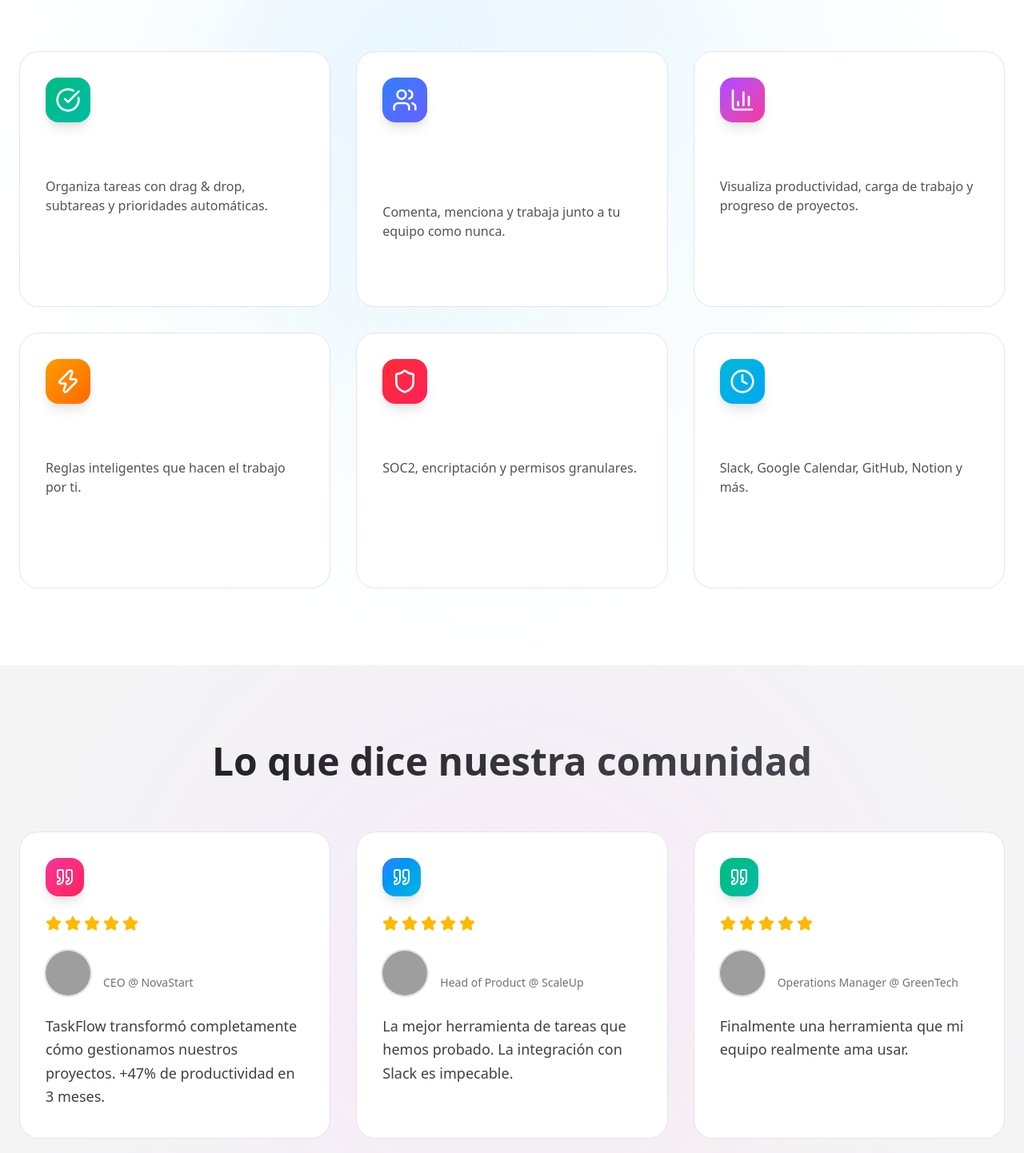
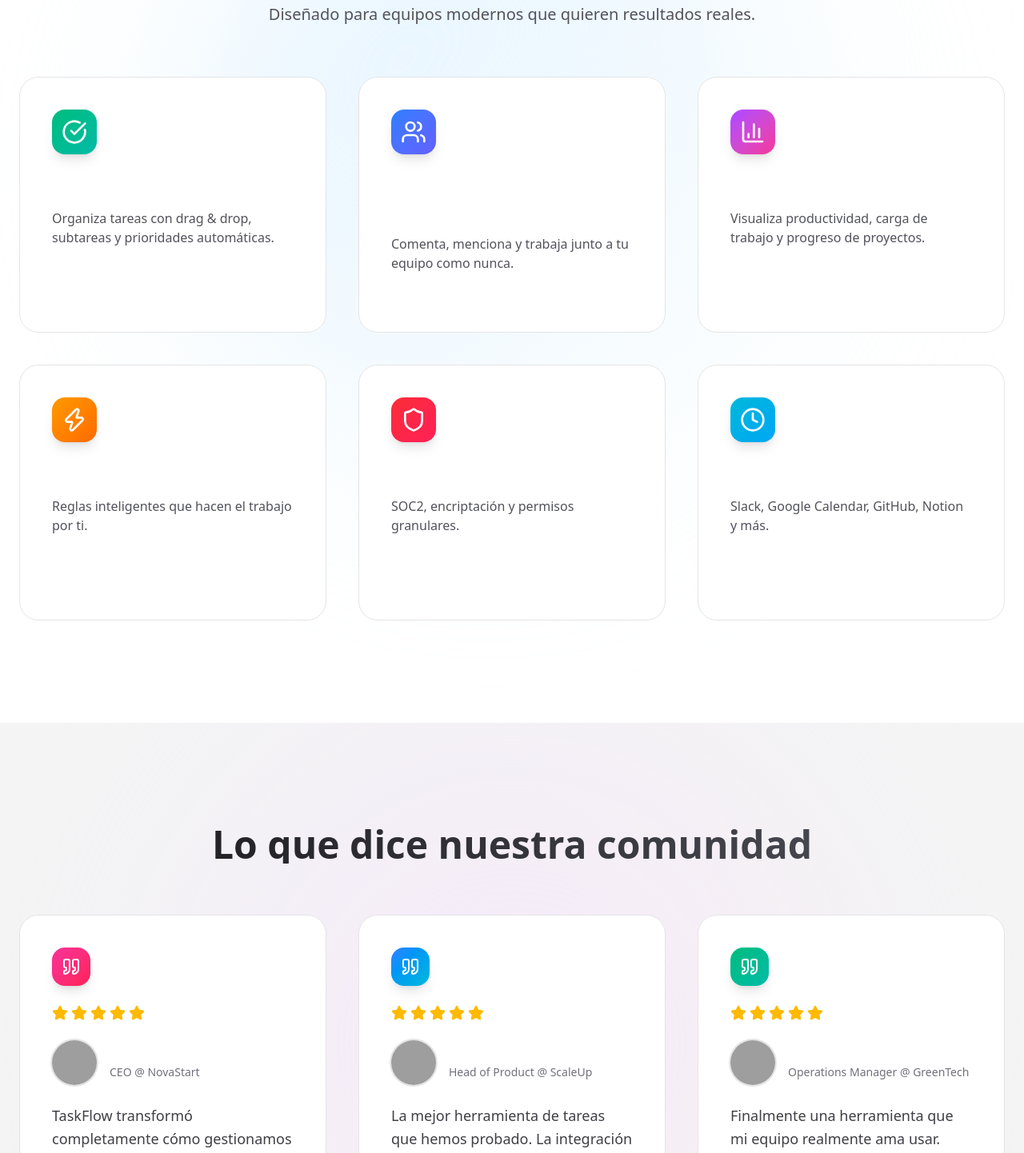
Before and after one commit to bgggmm/taskflow, a Next.js app: page / in a window 1280 px wide. Shown: the part 988-2430 px from the top of the page at 80% size. Built offline with nearby package versions, Linux system fonts and the light colour scheme; grey boxes are pictures that could not be loaded.

Commit message:
visualfix5

```diff
--- a/components/Contact.tsx
+++ b/components/Contact.tsx
@@ -58,7 +58,7 @@ export default function Contact() {
   };
 
   return (
-    <section id="contacto" className="py-24 bg-zinc-900 text-white relative overflow-hidden">
+    <section id="contacto" className="py-32 bg-zinc-900 text-white relative overflow-hidden">
       {/* Background decoration */}
       <div className="absolute top-1/2 left-1/2 -translate-x-1/2 -translate-y-1/2 w-200 h-200 bg-linear-to-br from-sky-500/10 to-purple-500/10 rounded-full blur-[150px] pointer-events-none" />
       <div className="absolute top-0 left-0 w-full h-full bg-[radial-gradient(at_50%_0%,rgba(14,165,233,0.1),transparent_50%)] pointer-events-none" />
@@ -81,12 +81,12 @@ export default function Contact() {
           whileInView={{ opacity: 1, y: 0 }}
           viewport={{ once: true }}
           onSubmit={handleSubmit}
-          className="space-y-8 relative"
+          className="space-y-12 relative"
         >
           {/* Form background glow */}
           <div className="absolute inset-0 bg-linear-to-br from-sky-500/5 to-purple-500/5 rounded-3xl blur-3xl pointer-events-none" />
-          <div className="relative bg-zinc-800/30 backdrop-blur-xl border border-zinc-700/50 rounded-3xl p-8 md:p-12 shadow-2xl shadow-black/50">
-          <div className="grid md:grid-cols-2 gap-8">
+          <div className="relative bg-zinc-800/30 backdrop-blur-xl border border-zinc-700/50 rounded-3xl p-10 md:p-16 shadow-2xl shadow-black/50">
+          <div className="grid md:grid-cols-2 gap-10">
             <div className="relative group">
               <User className={`absolute left-4 top-1/2 -translate-y-1/2 transition-colors z-10 ${focusedField === 'name' ? 'text-sky-400 scale-110' : 'text-zinc-500'}`} size={20} />
               <input
--- a/components/Features.tsx
+++ b/components/Features.tsx
@@ -45,7 +45,7 @@ const features = [
 
 export default function Features() {
   return (
-    <section id="features" className="py-24 bg-white dark:bg-zinc-900 relative overflow-hidden">
+    <section id="features" className="py-32 bg-white dark:bg-zinc-900 relative overflow-hidden">
       {/* Background gradient decoration */}
       <div className="absolute top-0 left-1/2 -translate-x-1/2 w-200 h-200 bg-linear-to-br from-sky-100 to-transparent dark:from-sky-900/20 rounded-full blur-[120px] pointer-events-none" />
 
@@ -65,7 +65,7 @@ export default function Features() {
           </motion.div>
         </div>
 
-        <div className="grid md:grid-cols-2 lg:grid-cols-3 gap-8">
+        <div className="grid md:grid-cols-2 lg:grid-cols-3 gap-10">
           {features.map((feature, i) => (
             <TiltCard key={i} intensity={15}>
               <motion.div
@@ -73,7 +73,7 @@ export default function Features() {
                 whileInView={{ opacity: 1, y: 0 }}
                 viewport={{ once: true }}
                 transition={{ delay: i * 0.1 }}
-                className="group relative p-8 rounded-3xl border border-zinc-200 dark:border-zinc-800 bg-white dark:bg-zinc-900/50 backdrop-blur-sm hover:border-transparent transition-all duration-300 overflow-hidden h-full flex flex-col min-h-80"
+                className="group relative p-10 rounded-3xl border border-zinc-200 dark:border-zinc-800 bg-white dark:bg-zinc-900/50 backdrop-blur-sm hover:border-transparent transition-all duration-300 overflow-hidden h-full flex flex-col min-h-80"
               >
               {/* Animated gradient border on hover */}
               <div className={`absolute inset-0 bg-linear-to-br ${feature.gradient} opacity-0 group-hover:opacity-5 transition-opacity duration-300`} />
--- a/components/Pricing.tsx
+++ b/components/Pricing.tsx
@@ -38,7 +38,7 @@ const plans = [
 
 export default function Pricing() {
   return (
-    <section id="precios" className="py-24 bg-zinc-50 dark:bg-zinc-950 relative overflow-hidden">
+    <section id="precios" className="py-32 bg-zinc-50 dark:bg-zinc-950 relative overflow-hidden">
       {/* Background decoration */}
       <div className="absolute top-1/2 left-1/2 -translate-x-1/2 -translate-y-1/2 w-250 h-250 bg-linear-to-br from-sky-100/50 to-purple-100/50 dark:from-sky-900/10 dark:to-purple-900/10 rounded-full blur-[150px] pointer-events-none" />
 
@@ -55,7 +55,7 @@ export default function Pricing() {
           <p className="text-xl text-zinc-600 dark:text-zinc-400">Elige el que mejor se adapte a tu equipo</p>
         </motion.div>
 
-        <div className="grid md:grid-cols-3 gap-8 max-w-5xl mx-auto">
+        <div className="grid md:grid-cols-3 gap-10 max-w-5xl mx-auto">
           {plans.map((plan, i) => (
             <motion.div
               key={i}
@@ -63,7 +63,7 @@ export default function Pricing() {
               whileInView={{ opacity: 1, y: 0 }}
               viewport={{ once: true }}
               transition={{ delay: i * 0.1 }}
-              className={`group relative rounded-3xl p-8 bg-white dark:bg-zinc-900 ${plan.popular ? 'scale-105 shadow-2xl shadow-sky-500/20' : 'shadow-xl'} overflow-hidden h-full flex flex-col min-h-[450px]`}
+              className={`group relative rounded-3xl p-10 bg-white dark:bg-zinc-900 ${plan.popular ? 'scale-105 shadow-2xl shadow-sky-500/20' : 'shadow-xl'} overflow-hidden h-full flex flex-col min-h-[450px]`}
             >
               {/* Animated gradient border */}
               <div className={`absolute inset-0 bg-linear-to-br ${plan.gradient} opacity-0 group-hover:opacity-10 transition-opacity duration-500`} />
--- a/components/Testimonials.tsx
+++ b/components/Testimonials.tsx
@@ -31,7 +31,7 @@ const testimonials = [
 
 export default function Testimonials() {
   return (
-    <section id="testimonios" className="py-24 bg-zinc-100 dark:bg-zinc-950 relative overflow-hidden">
+    <section id="testimonios" className="py-32 bg-zinc-100 dark:bg-zinc-950 relative overflow-hidden">
       {/* Background decoration */}
       <div className="absolute top-0 left-1/2 -translate-x-1/2 w-200 h-200 bg-linear-to-br from-purple-100/50 to-pink-100/50 dark:from-purple-900/10 dark:to-pink-900/10 rounded-full blur-[120px] pointer-events-none" />
 
@@ -47,7 +47,7 @@ export default function Testimonials() {
           </h2>
         </motion.div>
 
-        <div className="grid md:grid-cols-3 gap-8">
+        <div className="grid md:grid-cols-3 gap-10">
           {testimonials.map((t, i) => (
             <TiltCard key={i} intensity={12}>
               <motion.div
@@ -55,7 +55,7 @@ export default function Testimonials() {
                 whileInView={{ opacity: 1, y: 0 }}
                 viewport={{ once: true }}
                 transition={{ delay: i * 0.1 }}
-                className="group relative p-8 rounded-3xl bg-white dark:bg-zinc-900/50 backdrop-blur-sm border border-zinc-200 dark:border-zinc-800 hover:border-transparent transition-all duration-300 overflow-hidden h-full flex flex-col min-h-96"
+                className="group relative p-10 rounded-3xl bg-white dark:bg-zinc-900/50 backdrop-blur-sm border border-zinc-200 dark:border-zinc-800 hover:border-transparent transition-all duration-300 overflow-hidden h-full flex flex-col min-h-96"
               >
               {/* Spotlight effect on hover */}
               <div className={`absolute inset-0 bg-linear-to-br ${t.gradient} opacity-0 group-hover:opacity-5 transition-opacity duration-300`} />
```
